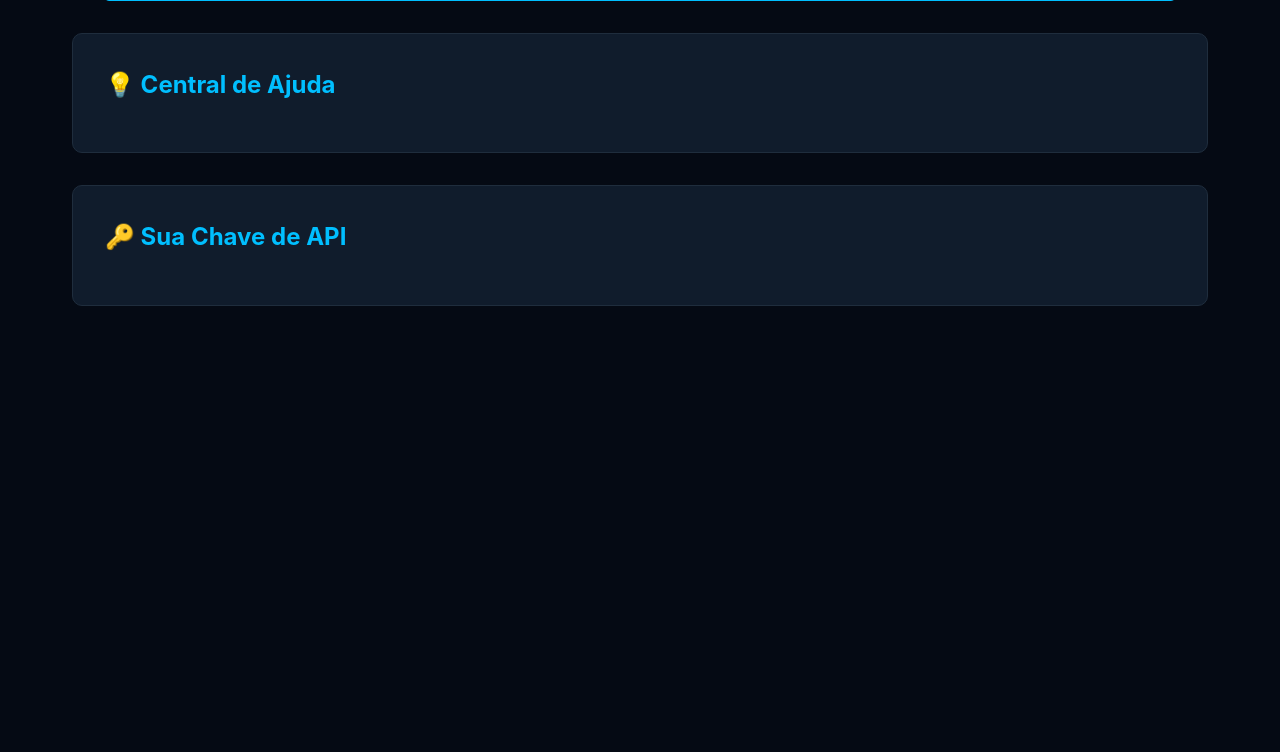
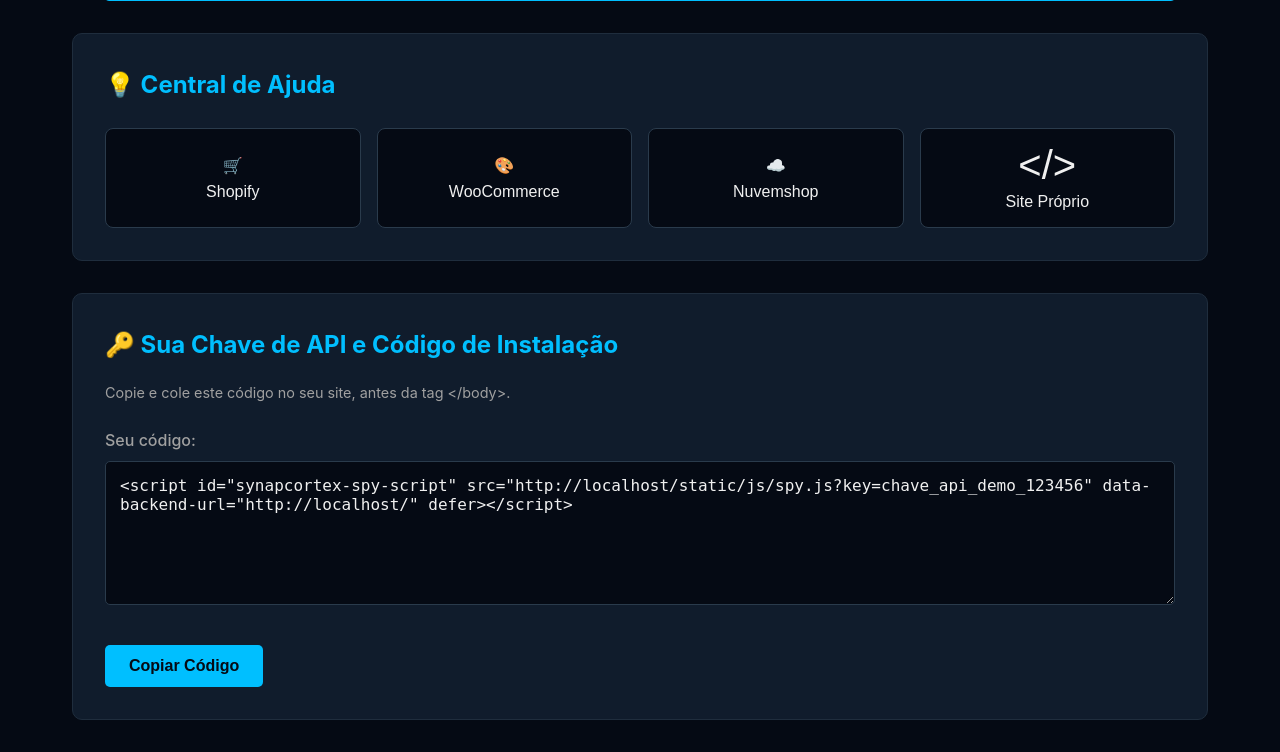
Before and after one commit to Luiz3x/synapcortex-app, a Flask app: template templates/dashboard.html in a window 1280 px wide. Shown: the part 2548-3300 px from the top of the page. Before the commit the page ends 2854 px from the top, so only its background shows below. Run offline with Flask 3, Linux system fonts and the light colour scheme; tables that the repository leaves empty hold one stand-in row (values such as "Sample post"); the template is opened without the code that fills it: values that come from a table or form of the project are taken from there, most other values are stand-ins (such as "Sample title", 1, 10 or a date in 2020).

Commit message:
dashboard.html

```diff
--- a/templates/dashboard.html
+++ b/templates/dashboard.html
@@ -49,43 +49,37 @@
             <div class="secao-painel">
                 <h3>🚀 Arsenal de Gatilhos</h3>
                 <p class="quarto-description">Ative e configure os gatilhos.</p>
-                <form id="config-form" method="POST" action="{{ url_for('salvar_configuracoes') }}">
-                    <div class="quarto-card">
-                        <div class="quarto-header"><h4>⭐ Abandono de Carrinho</h4><label class="switch"><input type="checkbox" name="ativar_abandono" {{ 'checked' if config.get('ativar_abandono') }}><span class="slider"></span></label></div>
-                        <div class="quarto-content"><div class="input-group"><label>Título:</label><input type="text" name="popup_titulo" value="{{ config.get('popup_titulo', '') }}"></div><div class="input-group"><label>Mensagem:</label><textarea name="popup_mensagem" rows="3">{{ config.get('popup_mensagem', '') }}</textarea></div></div>
-                    </div>
-                    <div class="quarto-card">
-                        <div class="quarto-header"><h4>👋 Bem-vindo de Volta</h4><label class="switch"><input type="checkbox" name="ativar_quarto_bem_vindo" {{ 'checked' if config.get('ativar_quarto_bem_vindo') }}><span class="slider"></span></label></div>
-                        <div class="quarto-content"><div class="input-group"><label>Mensagem:</label><textarea name="msg_bem_vindo" rows="3">{{ config.get('msg_bem_vindo', '') }}</textarea></div></div>
-                    </div>
-                     <div class="quarto-card">
-                        <div class="quarto-header"><h4>🎯 Interessado</h4><label class="switch"><input type="checkbox" name="ativar_quarto_interessado" {{ 'checked' if config.get('ativar_quarto_interessado') }}><span class="slider"></span></label></div>
-                        <div class="quarto-content"><div class="input-group"><label>Mensagem para inatividade:</label><textarea name="msg_interessado" rows="3">{{ config.get('msg_interessado', '') }}</textarea></div></div>
-                    </div>
-                </form>
+                <div class="quarto-card"><div class="quarto-header"><h4>⭐ Abandono de Carrinho</h4><label class="switch"><input type="checkbox" name="ativar_abandono" form="config-form" {{ 'checked' if config.get('ativar_abandono') }}><span class="slider"></span></label></div><div class="quarto-content"><div class="input-group"><label>Título:</label><input type="text" name="popup_titulo" form="config-form" value="{{ config.get('popup_titulo', '') }}"></div><div class="input-group"><label>Mensagem:</label><textarea name="popup_mensagem" form="config-form" rows="3">{{ config.get('popup_mensagem', '') }}</textarea></div></div></div>
+                <div class="quarto-card"><div class="quarto-header"><h4>👋 Bem-vindo de Volta</h4><label class="switch"><input type="checkbox" name="ativar_quarto_bem_vindo" form="config-form" {{ 'checked' if config.get('ativar_quarto_bem_vindo') }}><span class="slider"></span></label></div><div class="quarto-content"><div class="input-group"><label>Mensagem:</label><textarea name="msg_bem_vindo" form="config-form" rows="3">{{ config.get('msg_bem_vindo', '') }}</textarea></div></div></div>
+                <div class="quarto-card"><div class="quarto-header"><h4>🎯 Interessado</h4><label class="switch"><input type="checkbox" name="ativar_quarto_interessado" form="config-form" {{ 'checked' if config.get('ativar_quarto_interessado') }}><span class="slider"></span></label></div><div class="quarto-content"><div class="input-group"><label>Mensagem para inatividade:</label><textarea name="msg_interessado" form="config-form" rows="3">{{ config.get('msg_interessado', '') }}</textarea></div></div></div>
             </div>
         </div>
 
+        <form id="config-form" method="POST" action="{{ url_for('salvar_configuracoes') }}">
             <div class="secao-painel secao-full-width">
                 <h3>🔥 Quarto Black Friday (Campanhas Sazonais)</h3>
                 <p class="quarto-description">Programe e ative sua campanha de alta conversão.</p>
-            <div class="quarto-card"><div class="quarto-header"><h4>Ativar Modo Campanha</h4><label class="switch"><input type="checkbox" name="campaign_active" form="config-form" {{ 'checked' if usuario.campaign_active }}><span class="slider"></span></label></div></div>
-            <div class="quarto-card"><div class="quarto-header"><h4>🗓️ Agendamento</h4></div><div class="quarto-content"><div class="input-group"><label>Início:</label><input type="datetime-local" name="campaign_start_date" form="config-form" value="{{ usuario.campaign_start_date.strftime('%Y-%m-%dT%H:%M') if usuario.campaign_start_date else '' }}"></div><div class="input-group"><label>Fim:</label><input type="datetime-local" name="campaign_end_date" form="config-form" value="{{ usuario.campaign_end_date.strftime('%Y-%m-%dT%H:%M') if usuario.campaign_end_date else '' }}"></div></div></div>
-            <div class="quarto-card"><div class="quarto-header"><h4>📢 Barra de Contagem</h4></div><div class="quarto-content"><div class="input-group"><label>Texto da Barra:</label><input type="text" name="countdown_bar_text" form="config-form" placeholder="Ex: A Black Friday acaba em..." value="{{ (json.loads(usuario.campaign_config)).get('countdown_bar_text', '') if usuario.campaign_config and usuario.campaign_config != '{}' else '' }}"></div></div></div>
+                <div class="quarto-card"><div class="quarto-header"><h4>Ativar Modo Campanha</h4><label class="switch"><input type="checkbox" name="campaign_active" {{ 'checked' if usuario.campaign_active }}><span class="slider"></span></label></div></div>
+                <div class="quarto-card"><div class="quarto-header"><h4>🗓️ Agendamento</h4></div><div class="quarto-content"><div class="input-group"><label>Início:</label><input type="datetime-local" name="campaign_start_date" value="{{ usuario.campaign_start_date.strftime('%Y-%m-%dT%H:%M') if usuario.campaign_start_date else '' }}"></div><div class="input-group"><label>Fim:</label><input type="datetime-local" name="campaign_end_date" value="{{ usuario.campaign_end_date.strftime('%Y-%m-%dT%H:%M') if usuario.campaign_end_date else '' }}"></div></div></div>
+                <div class="quarto-card"><div class="quarto-header"><h4>📢 Barra de Contagem</h4></div><div class="quarto-content"><div class="input-group"><label>Texto da Barra:</label><input type="text" name="countdown_bar_text" placeholder="Ex: A Black Friday acaba em..." value="{{ (json.loads(usuario.campaign_config)).get('countdown_bar_text', '') if usuario.campaign_config and usuario.campaign_config != '{}' else '' }}"></div></div></div>
             </div>
-
-        <button type="submit" form="config-form" class="cta-button" style="width: calc(100% - 4rem); margin: -1rem auto 2rem auto; display: block;">Salvar Todas as Configurações</button>
+            <button type="submit" class="cta-button" style="width: calc(100% - 4rem); margin: -1rem auto 2rem auto; display: block;">Salvar Todas as Configurações</button>
+        </form>
 
         <div class="secao-painel secao-full-width">
             <h3><span class="icon">💡</span> Central de Ajuda</h3>
+            <div class="help-center-grid"><button class="platform-button" data-platform="shopify"><span>🛒</span><span>Shopify</span></button><button class="platform-button" data-platform="woocommerce"><span>🎨</span><span>WooCommerce</span></button><button class="platform-button" data-platform="nuvemshop"><span>☁️</span><span>Nuvemshop</span></button><button class="platform-button" data-platform="universal"><span class="icon">&lt;/&gt;</span><span>Site Próprio</span></button></div>
         </div>
 
         <div class="secao-painel secao-full-width">
-            <h3><span class="icon">🔑</span> Sua Chave de API</h3>
+            <h3><span class="icon">🔑</span> Sua Chave de API e Código de Instalação</h3>
+            <p class="quarto-description">Copie e cole este código no seu site, antes da tag &lt;/body&gt;.</p>
+            <div class="input-group" style="margin-top: 1.5rem;"><label for="codigo-instalacao">Seu código:</label><textarea id="codigo-instalacao" rows="6" readonly>&lt;script id="synapcortex-spy-script" src="{{ url_for('static', filename='js/spy.js', _external=True) }}?key={{ usuario.api_key }}" data-backend-url="{{ url_for('index', _external=True) }}" defer&gt;&lt;/script&gt;</textarea></div>
+            <button id="copiar-codigo-btn" class="cta-button" style="margin-top: 1rem;">Copiar Código</button>
         </div>
     </div>
 
-    <div id="helpModal" class="modal"></div>
+    <div id="helpModal" class="modal"><div class="modal-content"><span class="close-button">&times;</span><h2 id="helpModalTitle"></h2><div id="helpModalContent"></div></div></div>
     <script src="{{ url_for('static', filename='js/main_logic.js') }}"></script>
 </body>
 </html>
```
Lines whose indentation alone changed are shown as unchanged.
